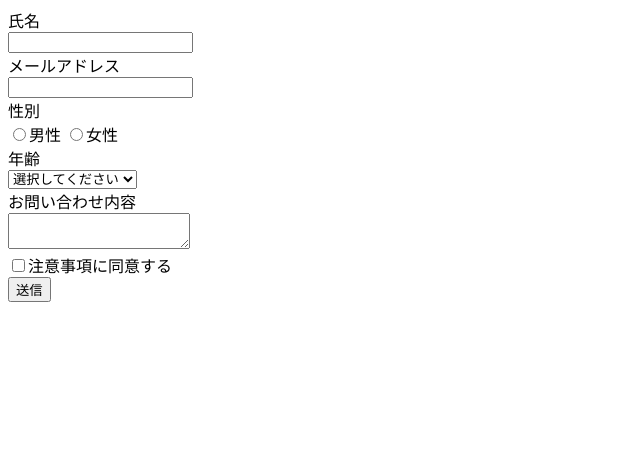
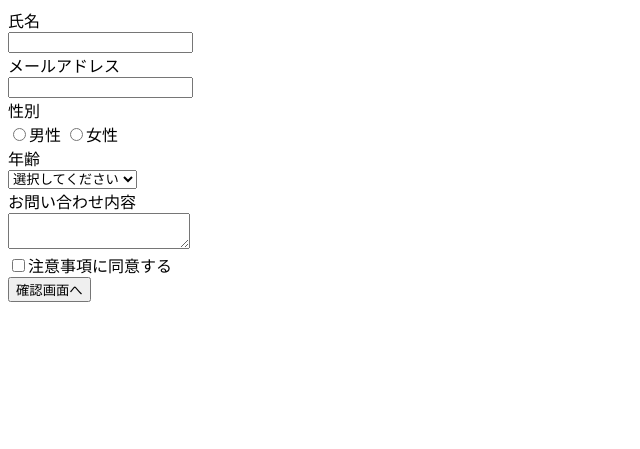
Before and after one commit to takuto-honda/aseets_php, a PHP site: page /input.php in a window 1280 px wide. Shown: the top 449 px of the page, without its empty margins (0-640 px from the left). Run offline with PHP 8.4, Linux system fonts and the light colour scheme.

Commit message:
フォームの作成

```diff
--- a/form/input.php
+++ b/form/input.php
@@ -53,7 +53,7 @@
       <br>
       <input type="checkbox" name="caution" value="1">注意事項に同意する
       <br>
-      <input type="submit" name="btn_confirm" value="送信">
+      <input type="submit" name="btn_confirm" value="確認画面へ">
     </form>
   <?php endif; ?>
 
@@ -80,7 +80,7 @@
       <br>
       <?php echo $_POST['contact']; ?>
       <br>
-      <input type="submit" name="btn_confirm" value="送信">
+      <input type="submit" name="btn_submit" value="送信">
       <input type="submit" name="back" value="戻る">
       <input type="hidden" name="name" value=<?php echo $_POST['name'];?>>
       <input type="hidden" name="email" value=<?php echo $_POST['email'];?>>
```
